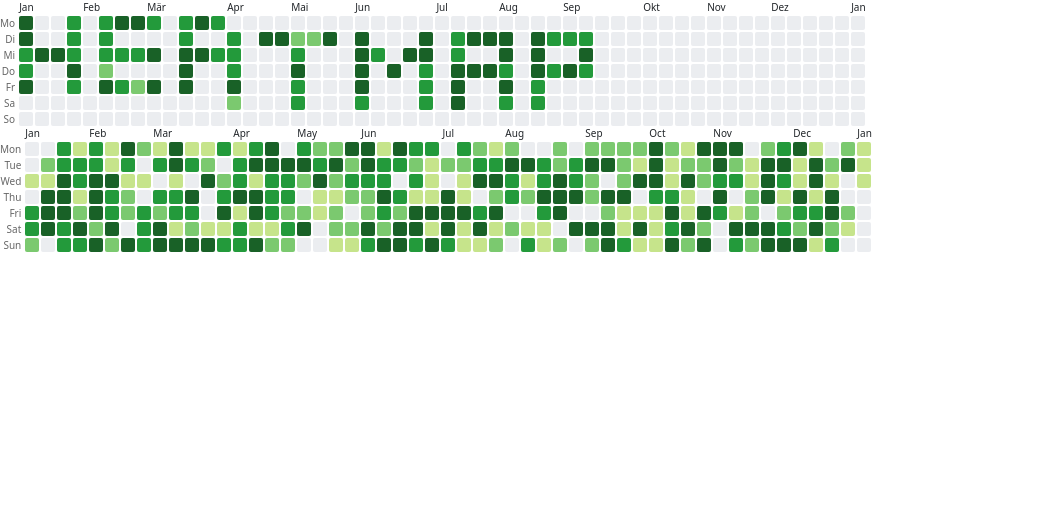
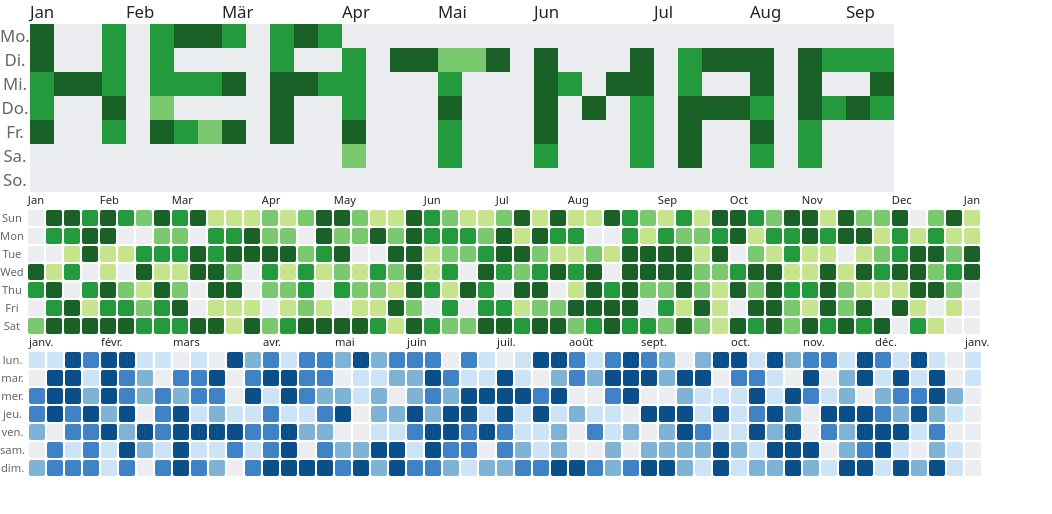
Before and after one commit to ThomasDev-de/jquery-heatmap, a plain HTML site: page demo/index.html in a window 1280 px wide. Shown: the whole page, without its empty margins (0-1052 px from the left). Drawn offline with nearby package versions, Linux system fonts and the light colour scheme.

```diff
--- a/demo/index.html
+++ b/demo/index.html
@@ -9,10 +9,12 @@
 <body>
 <div id="heatmap"></div>
 <div id="heatmap_2"></div>
+<div id="heatmap_3"></div>
 <script src="../vendor/components/jquery/jquery.min.js"></script>
 <script src="https://cdn.jsdelivr.net/npm/bootstrap@5.3.3/dist/js/bootstrap.bundle.min.js"
         integrity="sha384-YvpcrYf0tY3lHB60NNkmXc5s9fDVZLESaAA55NDzOxhy9GkcIdslK1eN7N6jIeHz"
         crossorigin="anonymous"></script>
+<script src="../vendor/moment/moment/min/moment-with-locales.min.js"></script>
 <script src="../dist/jquery.heatmap.js"></script>
 <script>
     (function ($) {
@@ -20,28 +22,21 @@
             const data = [];
             const startDate = new Date(year+"-01-01");
             const endDate = new Date(year+"-12-31");
-
             let currentDate = startDate;
-
             while (currentDate <= endDate) {
                 data.push({
                     date: currentDate.toISOString().split("T")[0], // Nur das Datum (YYYY-MM-DD)
                     count: Math.floor(Math.random() * 10) // Zufällige Zahl zwischen 0 und 100
                 });
-
-                // Einen Tag hinzufügen
                 currentDate.setDate(currentDate.getDate() + 1);
             }
-
             return data;
         }
 
         function generateHeatmapDataForWord() {
             const data = [];
             const year = 2024;
-            const lowValue = 0;   // Hintergrundwerte
-
-            // Raster-Definition für das Wort "Heatmap" - Buchstaben im 7x52 Layout (Tage/Wochen)
+            const lowValue = 0;
             const heatmapWord = [
                 "*  * **** ***                       ", // So
                 "*  * *    *  * ***** M   M **** ****", // Mo
@@ -51,39 +46,60 @@
                 "             *   *   M   M *  * *    ", // Fr
             ];
 
-            // Startdatum setzen
             let currentDate = new Date(`${year}-01-01`);
-
-            let week = 0; // Kalenderwoche
+            let week = 0;
             while (week < heatmapWord[0].length && currentDate.getFullYear() === year) {
                 for (let day = 0; day < 7 && currentDate.getFullYear() === year; day++) {
-                    // Prüfen, ob an der aktuellen Position ein Buchstaben-Pixel ist
                     const char = heatmapWord[day]?.[week] || " ";
                     const count = char.trim() !== "" ? (Math.floor(Math.random() * 21) + 20) : lowValue; // Hoher Wert für Nicht-Leerzeichen
-
                     data.push({
                         date: currentDate.toISOString().split("T")[0],
                         count: count,
                     });
-
-                    // Zum nächsten Tag weiterschalten
                     currentDate.setDate(currentDate.getDate() + 1);
                 }
                 week++;
             }
-
             return data;
         }
 
         $(document).ready(function () {
+            $.heatmap.setDefaults({
+                debug:true,
+                cellSize: 16,
+                titleFormatter(locale, date, count, $el) {
+                    const id = $el.attr('id') || '';
+                    // console.log('Title Formatter Debug ('+id+'):', {locale, date, count});
+
+                    const dayFormatter = new Intl.DateTimeFormat(locale, {weekday: 'long'}).format(date);
+                    return `${id} ${dayFormatter} ${date.toLocaleDateString()}<br>(${count} Entries)`;
+                }
+            });
+
             $('#heatmap')
                 .heatmap({
-                    gutter: 2,
-                    cellSize: 14,
+                    debug:true,
+                    gutter: 0,
+                    cellSize: 24,
                     locale: 'de',
                     startDate: '2024-01-01',
+                    endDate: '2024-09-08',
+                    data: generateHeatmapDataForWord()
+                })
+
+            $('#heatmap_3')
+                .heatmap({
+                    locale: 'fr',
+                    startDate: '2024-01-01',
                     endDate: '2024-12-31',
-                    data: generateHeatmapDataForWord()
+                    data: generateRandomDataForYear(2024),
+                    colors: {
+                        0: '#ebedf0',   // Kein Wert
+                        0.25: '#cce4f6', // Bis 25%
+                        0.5: '#7fb3d5',  // Bis 50%
+                        0.75: '#3f82c5', // Bis 75%
+                        1: '#0b4f8a'     // Bis 100%
+                    }
                 })
 
 
@@ -91,25 +107,22 @@
                 .heatmap({
                     startDate: '2025-01-01',
                     endDate: '2025-12-31',
-                    gutter: 2,
-                    cellSize: 14,
                     locale: 'en',
-                    debug:true,
-                    data: generateRandomDataForYear(2025),
-                    titleFormatter(locale, date, count) {
-                        const dayFormatter = new Intl.DateTimeFormat(locale, {weekday: 'long'}).format(date);
-                        return `${dayFormatter} ${date.toLocaleDateString()}<br>(${count} Entries)`;
-                    }
+                    data: generateRandomDataForYear(2025)
                 })
-                .on('post.heatmap', function (e, el, data) {
-                    el.find('[data-bs-toggle="tooltip"]').tooltip();
-                })
+
+            $('[id^="heatmap"]').on('post.heatmap', function (e, element, data) {
+                element.find('[data-bs-toggle="tooltip"]').tooltip();
+                console.log('Heatmap rendering completed!');
+                console.log('Rendered data:', data);
+            });
+
         })
 
         let i = 0;
         // setInterval(() => {
         //     $('#heatmap').heatmap('updateOptions', {
-        //         data: i%3 !== 0 ? generateRandomDataFor2024() : generateHeatmapDataForWord(),
+        //         data:  generateHeatmapDataForWord()
         //     });
         //     i++;
         // }, 1000);
```
Also changed, not shown: composer.json (+9 -2 lines), dist/jquery.heatmap.js, dist/jquery.heatmap.min.js, 2 other files.
